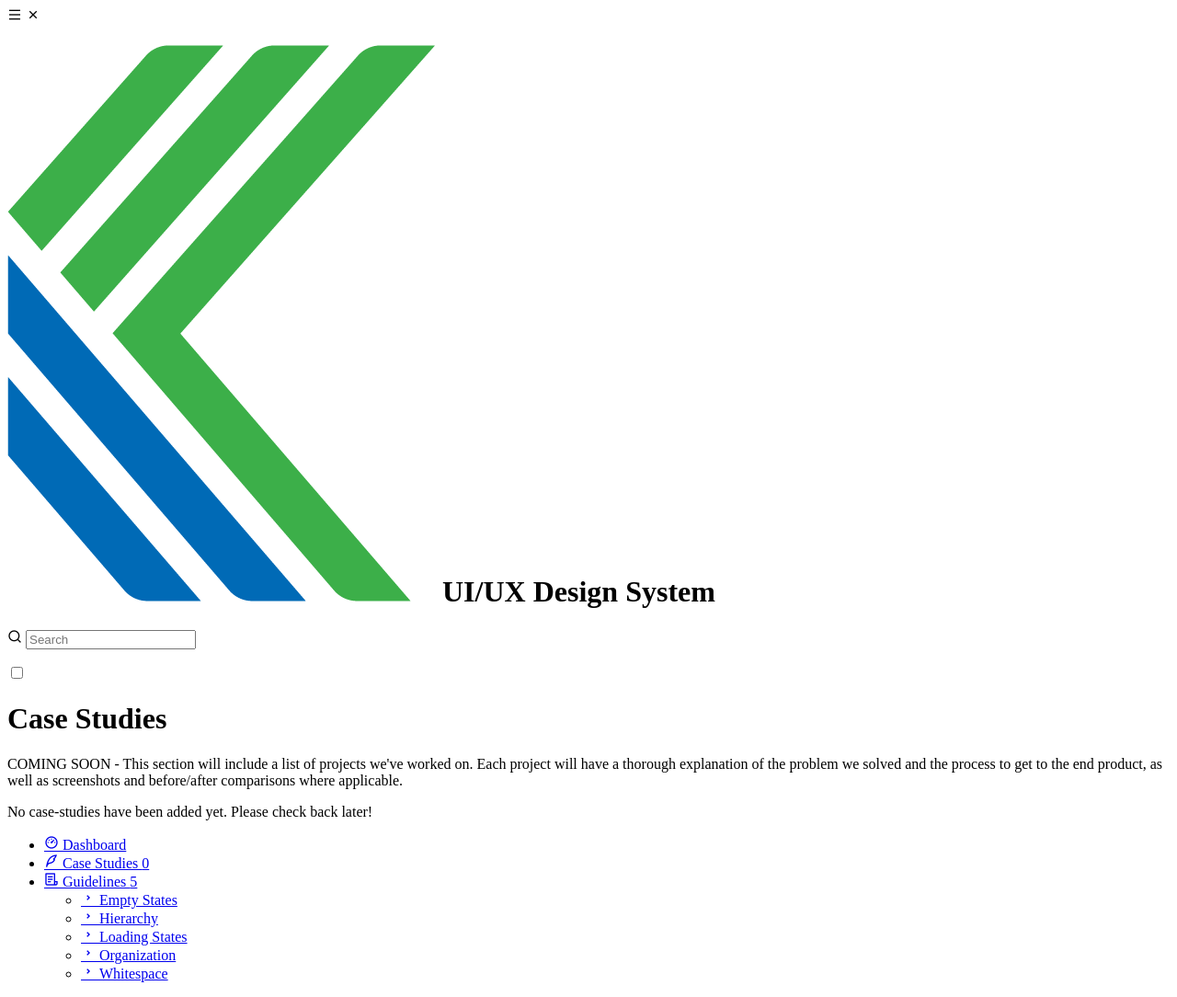
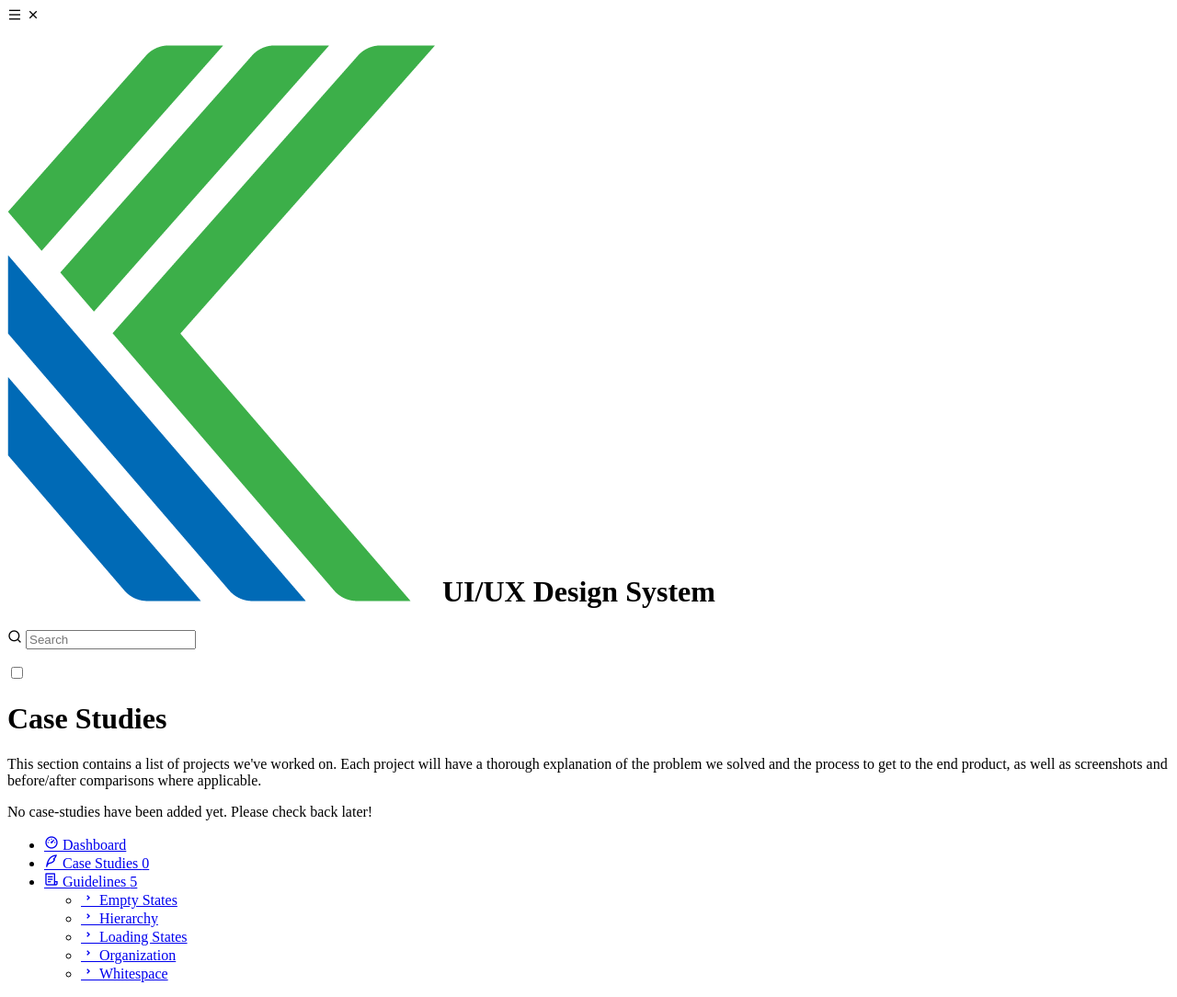
Before and after one commit to jtomeck/kw-design-system, a Jekyll site: the page built from _pages/case-studies.html, in a window 1280 px wide. Shown: the whole page at 92% size. Built offline with Jekyll 4.4.1, drawn with Linux system fonts in a browser that asks for light colours; some web fonts are replaced; a script that is not in the unit is left out.

Commit message:
Update excerpt

```diff
--- a/_pages/case-studies.html
+++ b/_pages/case-studies.html
@@ -4,5 +4,5 @@ layout: page
 permalink: /case-studies/
 
 # Content for Dashboard
-excerpt: "COMING SOON - This section will include a list of projects we've worked on. Each project will have a thorough explanation of the problem we solved and the process to get to the end product, as well as screenshots and before/after comparisons where applicable."
+excerpt: "This section contains a list of projects we've worked on. Each project will have a thorough explanation of the problem we solved and the process to get to the end product, as well as screenshots and before/after comparisons where applicable."
 ---
```
